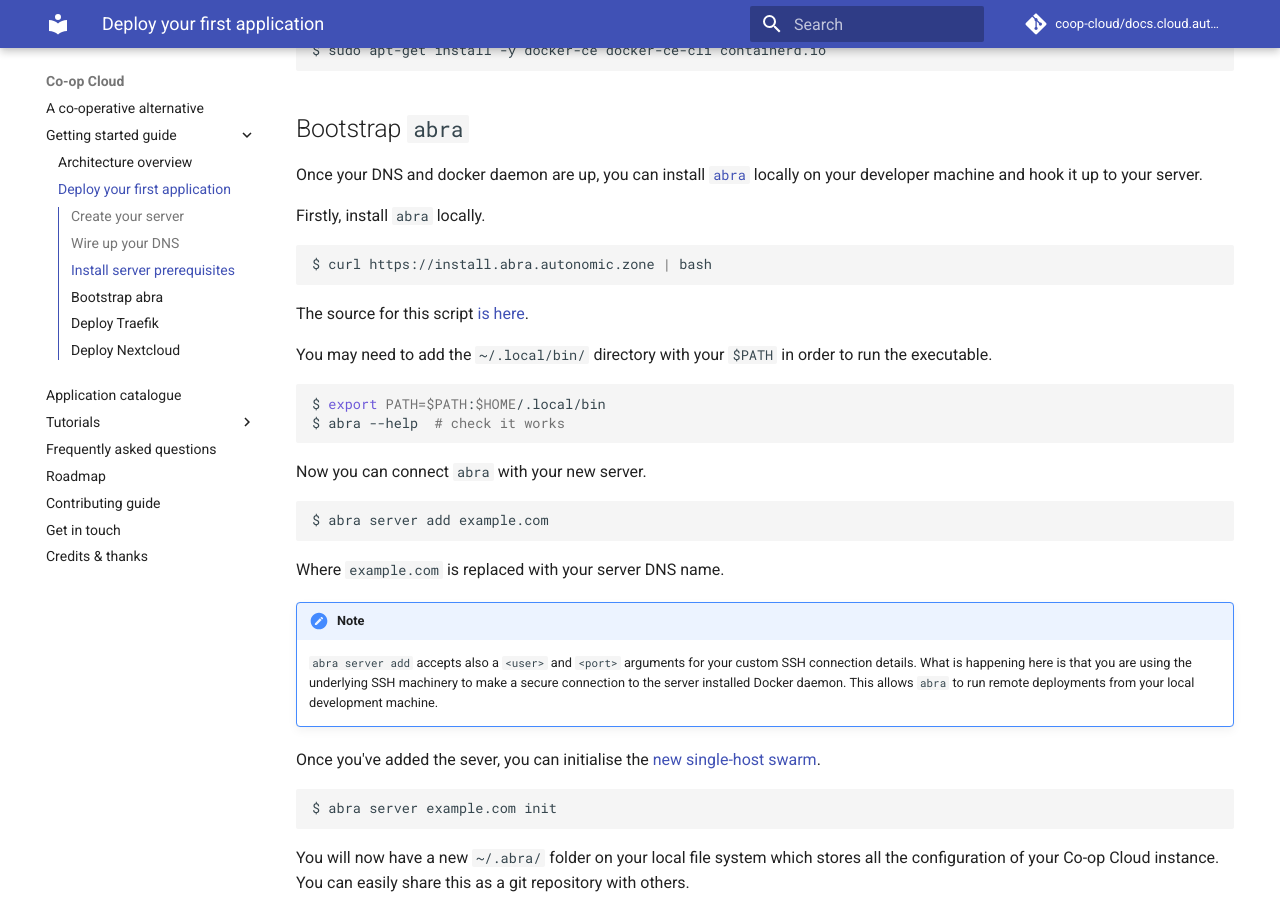
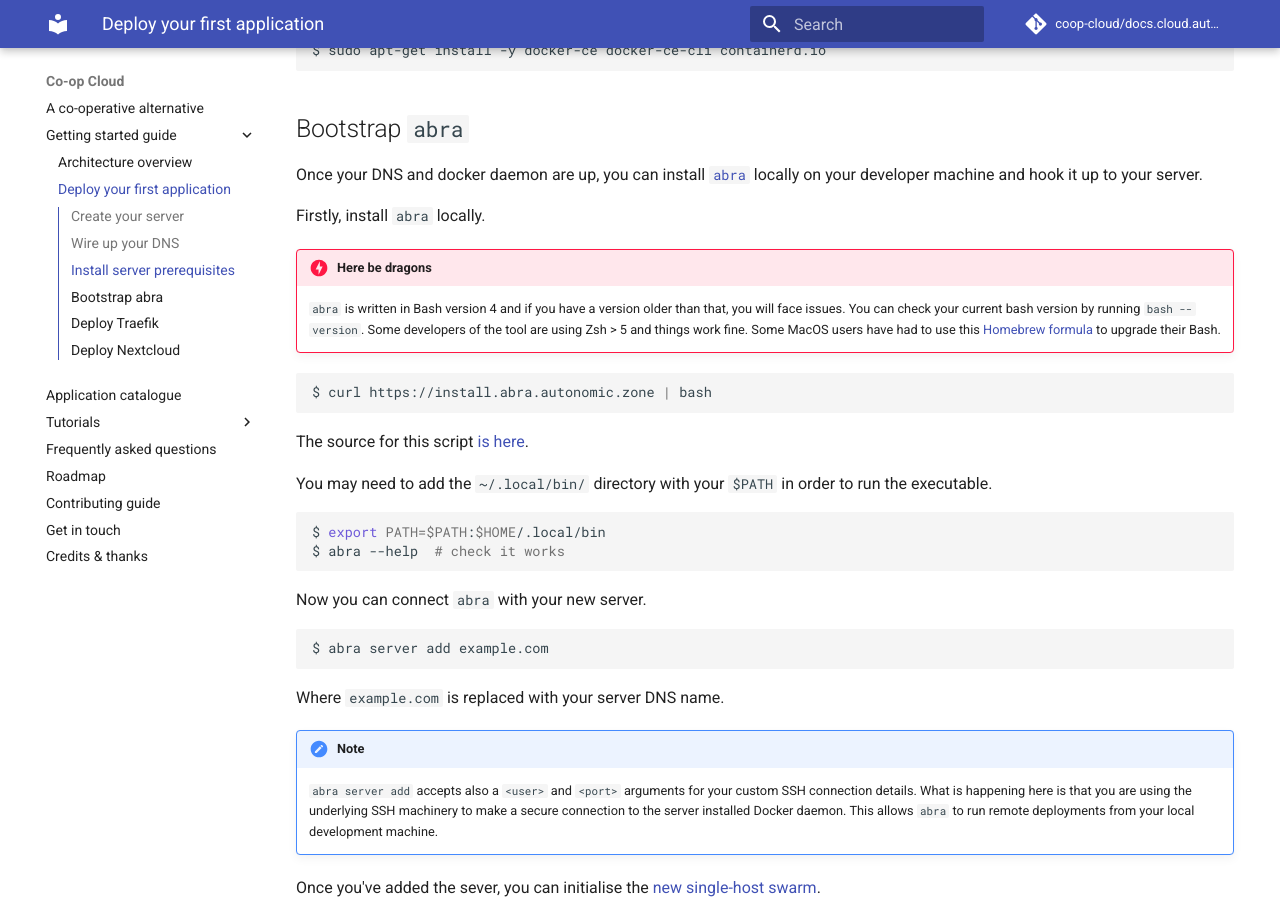
Before and after one commit to mayel/docs.coopcloud.tech, an MkDocs documentation site: the page built from docs/deploy.md, in a window 1280 px wide and 900 px high, scrolled down 1016 px. Built offline with MkDocs 1.6.1 and Material for MkDocs 9.7.7, drawn with Linux system fonts in a browser that asks for light colours.

Commit message:
Leave note about Bash > 4
Closes https://git.autonomic.zone/coop-cloud/abra/issues/96.

````diff
--- a/docs/deploy.md
+++ b/docs/deploy.md
@@ -41,6 +41,15 @@
 Once your DNS and docker daemon are up, you can install [`abra`](https://git.autonomic.zone/autonomic-cooperative/abra) locally on your developer machine and hook it up to your server.
 
 Firstly, install `abra` locally.
+
+!!! danger "Here be dragons"
+
+    `abra` is written in Bash version 4 and if you have a version older than
+    that, you will face issues. You can check your current bash version by
+    running `bash --version`. Some developers of the tool are using Zsh > 5 and
+    things work fine. Some MacOS users have had to use this [Homebrew
+    formula](https://formulae.brew.sh/formula/bash#default) to upgrade their
+    Bash.
 
 ```bash
 $ curl https://install.abra.autonomic.zone | bash
````
